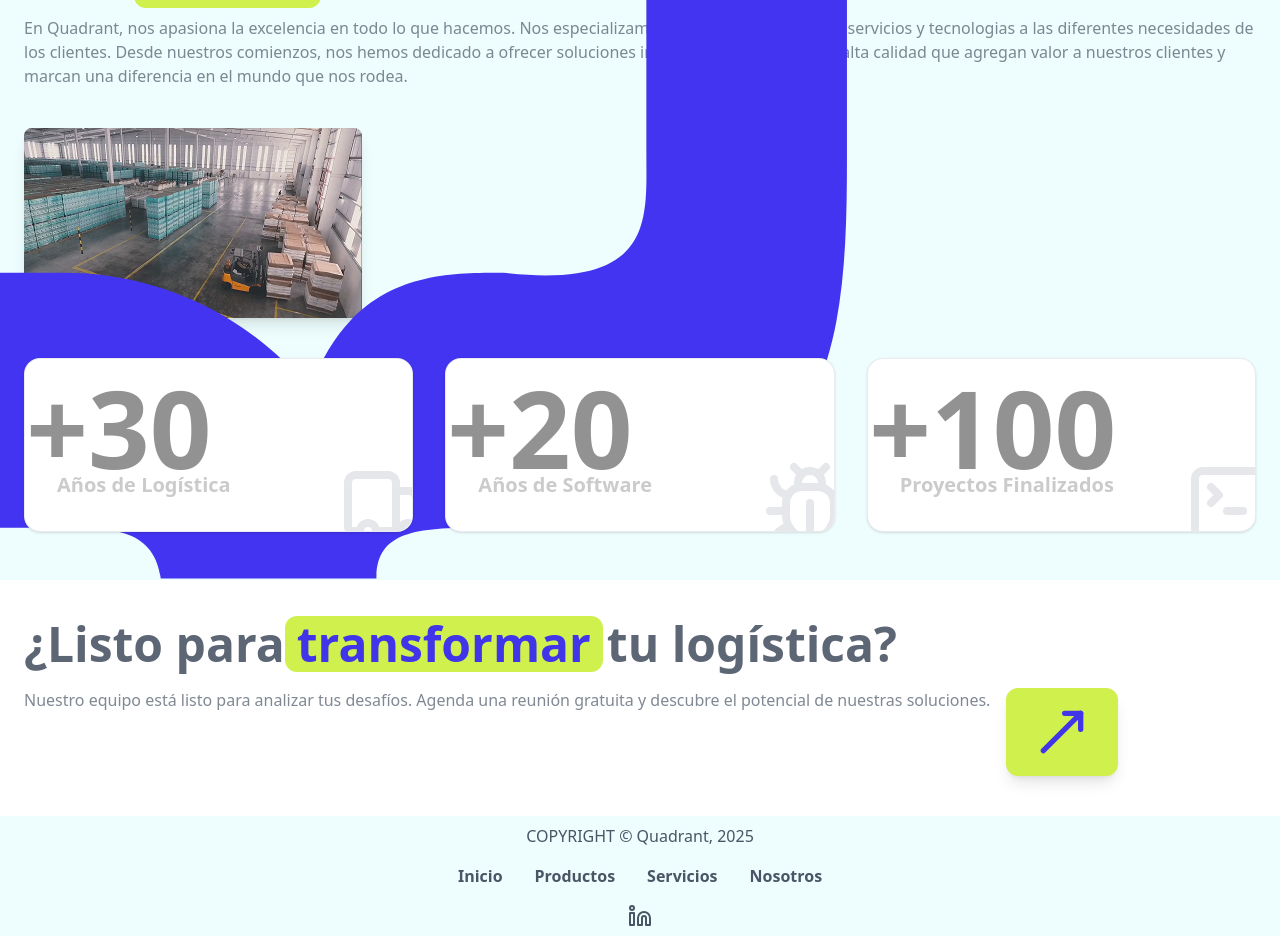
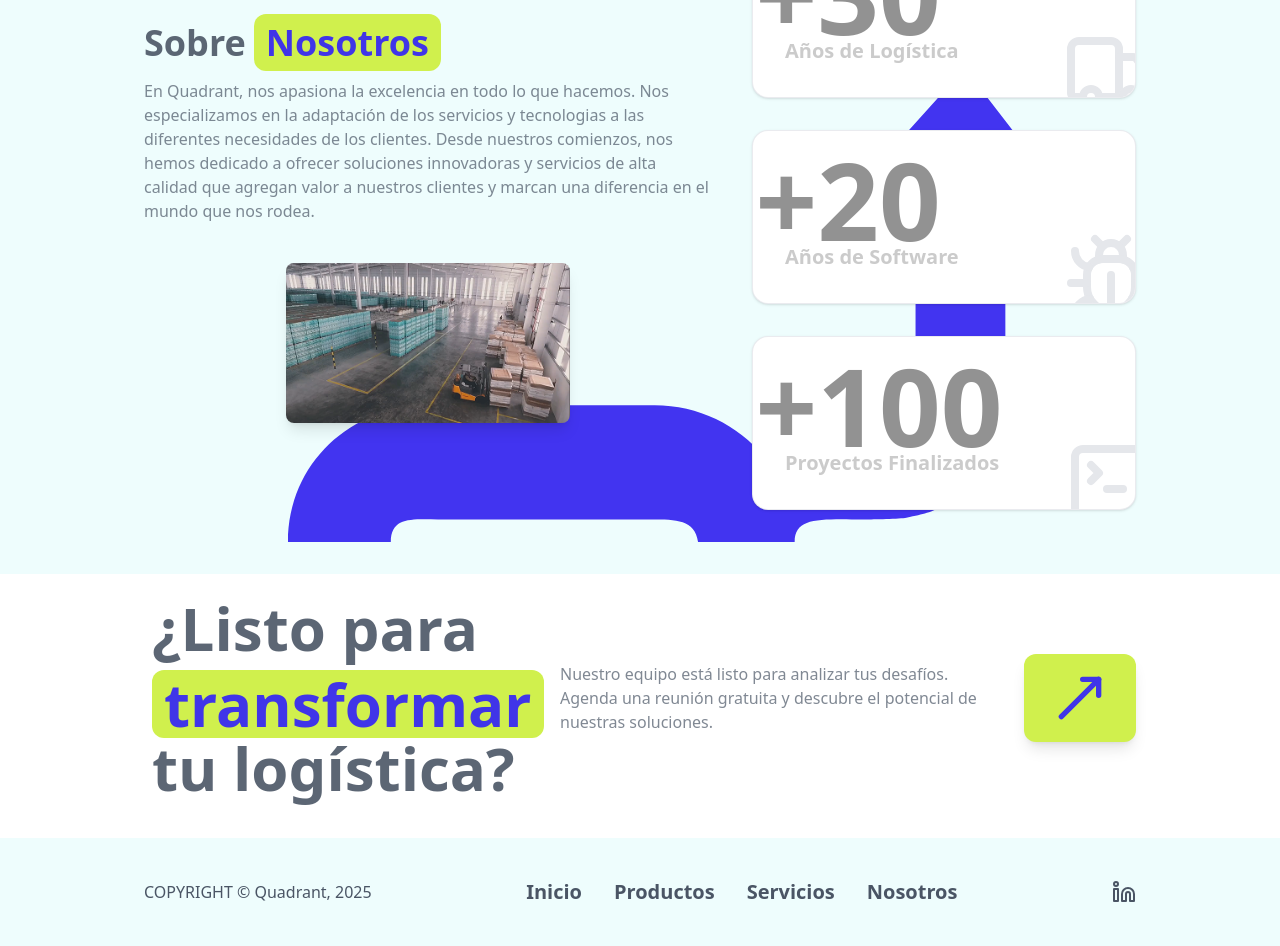
Before and after one commit to braguilera/quadrant, a React (Vite) app: page / in a window 1280 px wide. Shown: the part 4760-5706 px from the top of the page. Built offline with nearby package versions, Linux system fonts and the light colour scheme.

Commit message:
Responsive en el footer y sobre nosotros

```diff
--- a/src/App.css
+++ b/src/App.css
@@ -38,6 +38,16 @@
 
   .padding-y-text{
     padding-top: 4px;
+  }
+}
+
+@media (min-width: 450px) {
+  .query-xs {
+    @apply w-96;
+  }
+
+  .bottom-xs {
+    bottom: 0px;
   }
 }
 
--- a/src/components/aboutUs/CardAboutUs.jsx
+++ b/src/components/aboutUs/CardAboutUs.jsx
@@ -13,7 +13,7 @@ const CardAboutUs = ({ number, title, description, Icon }) => {
             onHoverEnd={() => !isTouchDevice() && setIsActive(false)}
             onTap={() => setIsActive(!isActive)}
 
-            className="relative p-8 rounded-2xl border border-gray-200/80 cursor-pointer overflow-hidden shadow-sm hover:shadow-md"
+            className="relative p-8 query-xs rounded-2xl border border-gray-200/80 cursor-pointer overflow-hidden shadow-sm hover:shadow-md"
             initial={{opacity: 0, y: 20}}
             whileInView={{opacity: 1, y: 0}}
             viewport={{ once: true }}
--- a/src/screens/AboutUs.jsx
+++ b/src/screens/AboutUs.jsx
@@ -2,6 +2,7 @@ import React from 'react';
 import { motion } from "framer-motion";
 import imagen_example from '../assets/aboutUs/imagen_example.png';
 import aboutUs_arrow from '../assets/aboutUs/aboutUs_arrow.svg';
+import aboutUs_arrow_computer from '../assets/aboutUs/aboutUs_arrow_computer.svg';
 
 import CardAboutUs from '../components/aboutUs/CardAboutUs';
 import { Truck, Bug, SquareTerminal } from 'lucide-react';
@@ -30,19 +31,10 @@ const AboutUs = () => {
   ];
 
   return (
-    <section id='nosotros' className="relative max-w-7xl mx-auto px-6 bg-accent py-12">
-
-        <div className="absolute inset-0 z-0 pointer-events-none">
-            <img
-                src={aboutUs_arrow}
-                alt="Vector decorativo de fondo"
-                className="absolute bottom-0 left-0 w-3/4"
-            />
-        </div>
-
-      <article>
+    <section id='nosotros' className="relative p-8 lg:px-36 bg-accent pt-8 flex flex-col md:flex-row gap-10 items-center justify-center">
+      <article className='flex flex-col items-center z-10 max-w-7xl'>
         <motion.h2
-          className="pt-5 text-3xl lg:text-4xl font-display font-bold text-gray-600/90 mb-4"
+          className="pt-5 self-start text-3xl lg:text-4xl font-display font-bold text-gray-600/90 mb-4"
           initial={{ opacity: 0, y: 20 }}
           whileInView={{ opacity: 1, y: 0 }}
           viewport={{ once: true }}
@@ -67,11 +59,11 @@ const AboutUs = () => {
         <img
           src={imagen_example}
           alt="image_example"
-          className='mb-10 rounded-lg shadow-lg'
+          className='mb-10 rounded-lg shadow-lg xl:w-1/2'
         />
       </article>
 
-      <div className="grid grid-cols-1 md:grid-cols-3 gap-8">
+      <div className="relative z-0 flex flex-col items-center gap-8 pb-8">
         {statsData.map((stat, index) => (
           <CardAboutUs
             key={index}
@@ -81,6 +73,19 @@ const AboutUs = () => {
             Icon={stat.Icon}
           />
         ))}
+
+        <div className="absolute inset-0 h-full -z-10 pointer-events-none">
+            <img
+                src={aboutUs_arrow}
+                alt="Vector decorativo de fondo para móvil"
+                className="absolute md:hidden -bottom-20 -left-20 h-full"
+            />
+            <img
+                src={aboutUs_arrow_computer}
+                alt="Vector decorativo de fondo para escritorio"
+                className="hidden md:block absolute bottom-0 right-20 scale-[2.0] origin-bottom-right"
+            />
+        </div>
       </div>
     </section>
   )
--- a/src/screens/Footer.jsx
+++ b/src/screens/Footer.jsx
@@ -11,12 +11,12 @@ const Footer = () => {
     <>
     <ContactFormModal isOpen={isFormOpen} onClose={() => setIsFormOpen(false)} />
 
-    <section className='relative max-w-7xl mx-auto overflow-hidden'>
+    <section className='relative mx-auto overflow-hidden'>
       <article
-        className=' p-6'
+        className='p-6 flex flex-col lg:flex-row lg:justify-between lg:gap-8 lg:px-36 items-center'
       >
         <h2
-          className='text-5xl font-bold mb-4 text-gray-600/90'
+          className='text-5xl lg:text-6xl lg:w-96 lg:px-2 font-bold mb-4 lg:mb-0 text-gray-600/90'
         >
           ¿Listo para
           <span className='inline-block mt-3 mr-1 text-primary bg-secondary px-3 py-1 rounded-xl'>
@@ -28,7 +28,7 @@ const Footer = () => {
           className='flex gap-4'
         >
           <p
-            className='text-gray-600/70 '
+            className='text-gray-600/70 self-center justify-self-center'
           >
             Nuestro equipo está listo para analizar tus desafíos. Agenda una reunión gratuita y descubre el potencial de nuestras soluciones.
           </p>
@@ -39,7 +39,7 @@ const Footer = () => {
       </article>
 
       <article
-        className='flex flex-col justify-between items-center gap-4 text-gray-600 p-2 mt-4 bg-accent'
+        className='flex flex-col lg:flex-row lg:px-36 lg:py-10 justify-between items-center gap-4 text-gray-600 p-2 mt-4 bg-accent'
       >
         <p>COPYRIGHT © Quadrant, 2025</p>
         <NavLinks
--- a/src/ui/NavLinks.jsx
+++ b/src/ui/NavLinks.jsx
@@ -25,7 +25,7 @@ const itemVariants = {
 
 const NavLinks = ({ variant = 'white' }) => {
 
-  const textColorClass = variant === 'gray' ? 'text-gray-600 hover:text-primary transition-colors duration-300' : 'text-white hover:text-secondary transition-colors duration-300';
+  const textColorClass = variant === 'gray' ? 'text-gray-600 hover:text-primary transition-colors duration-300 lg:text-xl' : 'text-white hover:text-secondary transition-colors duration-300';
 
   return (
     <motion.div
```
Also changed, not shown: src/assets/aboutUs/aboutUs_arrow_computer.svg (added).
